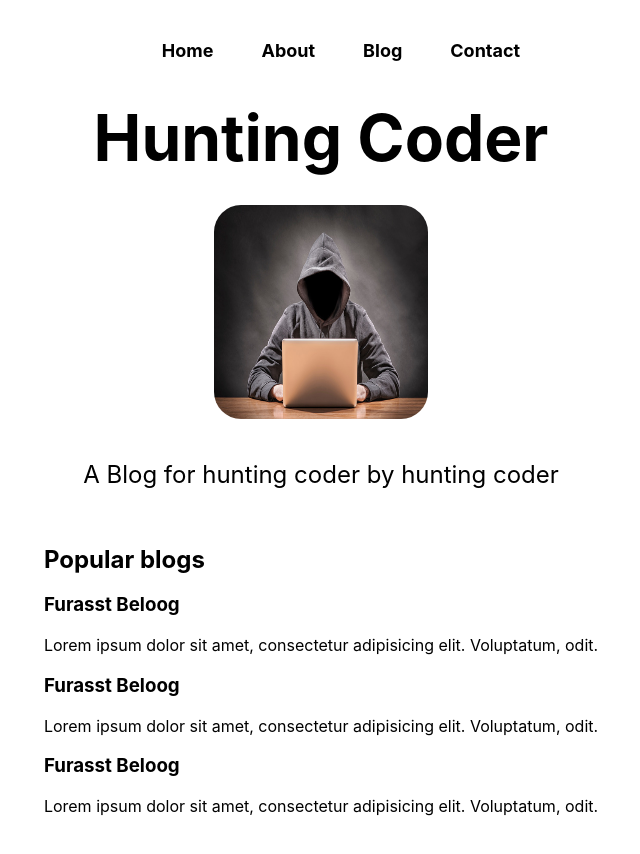
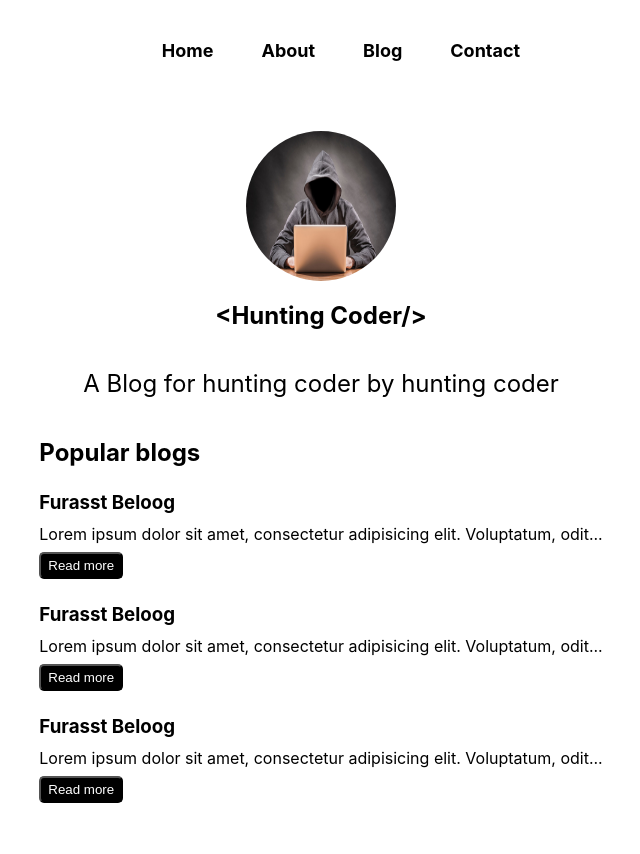
Before and after one commit to DeveshPurohit/Hunting-Coder, a Next.js app: page / in a window 1280 px wide. Shown: the top 854 px of the page, without its empty margins (319-959 px from the left). Built offline with nearby package versions, Linux system fonts and the light colour scheme.

Commit message:
styling fixes

```diff
--- a/pages/blog.js
+++ b/pages/blog.js
@@ -18,6 +18,7 @@ function Blog(props) {
           return <div key={blogitem.slug} className={styles.blogitem}>
                   <Link href={`/blogpost/${blogitem.slug}`}><a><h3>{blogitem.title}</h3></a></Link>
                   <p className={styles.blogitemp}>{blogitem.metadesc.substr(0,150)}....</p>
+                  <Link href={`/blogpost/${blogitem.slug}`}><button className={styles.btn}>Read more</button></Link>
                  </div>
           })}
         </div>
--- a/pages/index.js
+++ b/pages/index.js
@@ -1,15 +1,10 @@
 //Added to GitHub
-import Head from 'next/head'
-import styles from '../styles/Home.module.css'
+import Head from "next/head";
+import styles from "../styles/Home.module.css";
 
 export default function Home() {
   return (
     <div className={styles.container}>
-      <style jsx>
-        {`
-
-        `}
-      </style>
       <Head>
         <title>Hunting Inside Devesh </title>
         <meta name="description" content="Generated by create next app" />
@@ -17,35 +12,47 @@ export default function Home() {
       </Head>
 
       <main className={styles.main}>
-        <h1 className={styles.title}>
-          Hunting Coder
-        </h1>
 
-        <img className={styles.myImg} src="/homeimaeg.jpeg" height={220} width={220} alt="Hunting Coder"/>
+        <img
+          className={styles.myImg}
+          src="/homeimaeg.jpeg"
+          alt="Hunting Coder"
+        />
+
+        <h2>&lt;Hunting Coder/&gt;</h2>
 
         <p className={styles.description}>
-        A Blog for hunting coder by hunting coder
+          A Blog for hunting coder by hunting coder
         </p>
 
         <div className="blogs">
           <h2>Popular blogs</h2>
           <div className="blogitem">
-            <h3>Furasst Beloog</h3>
-            <p>Lorem ipsum dolor sit amet, consectetur adipisicing elit. Voluptatum, odit.</p>
+            <h3 className={styles.h3}>Furasst Beloog</h3>
+            <p className={styles.para}>
+              Lorem ipsum dolor sit amet, consectetur adipisicing elit.
+              Voluptatum, odit...
+            </p>
+            <button className={styles.btn}>Read more</button>
           </div>
           <div className="blogitem">
-            <h3>Furasst Beloog</h3>
-            <p>Lorem ipsum dolor sit amet, consectetur adipisicing elit. Voluptatum, odit.</p>
+            <h3 className={styles.h3}>Furasst Beloog</h3>
+            <p className={styles.para}>
+              Lorem ipsum dolor sit amet, consectetur adipisicing elit.
+              Voluptatum, odit...
+            </p>
+            <button className={styles.btn}>Read more</button>
           </div>
           <div className="blogitem">
-            <h3>Furasst Beloog</h3>
-            <p>Lorem ipsum dolor sit amet, consectetur adipisicing elit. Voluptatum, odit.</p>
+            <h3 className={styles.h3}>Furasst Beloog</h3>
+            <p className={styles.para}>
+              Lorem ipsum dolor sit amet, consectetur adipisicing elit.
+              Voluptatum, odit...
+            </p>
+            <button className={styles.btn}>Read more</button>
           </div>
         </div>
-
       </main>
-
-
     </div>
-  )
+  );
 }
--- a/styles/Home.module.css
+++ b/styles/Home.module.css
@@ -41,7 +41,7 @@
 .title {
   margin: 0;
   line-height: 1.15;
-  font-size: 4rem;
+  font-size: 3.5rem;
   margin-bottom: 24px;
 }
 
@@ -51,7 +51,7 @@
 }
 
 .description {
-  margin: 2rem 0;
+  margin: 1rem 0;
   line-height: 1.5;
   font-size: 1.5rem;
 }
@@ -115,20 +115,37 @@
   }
 }
 
-.mainnav ul{
+.mainnav ul {
   display: flex;
   justify-content: center;
 }
 
-.mainnav ul li{
+.mainnav ul li {
   margin: 24px;
   list-style: none;
   font-weight: bold;
   font-size: large;
 }
 
-.myImg{
-  border-radius: 30px;
-  margin: 3px;
-  padding: 3px;
+.myImg {
+  border-radius: 110px;
+  height: 150px;
+  width: 150px;
+  margin-top: 30px;
 }
+
+.btn {
+  color: white;
+  background: black;
+  border-radius: 5px;
+  padding: 4px 7px;
+  cursor: pointer;
+}
+
+.para{
+  margin: 8px 0px;
+}
+.h3{
+  margin-top: 24px;
+  margin-bottom: 10px;
+}
--- a/styles/blog.module.css
+++ b/styles/blog.module.css
@@ -10,3 +10,11 @@
 .blogitemp{
   max-width: 45vw;
 }
+
+.btn {
+  color: white;
+  background: black;
+  border-radius: 5px;
+  padding: 4px 7px;
+  cursor: pointer;
+}
--- a/styles/contact.module.css
+++ b/styles/contact.module.css
@@ -5,8 +5,31 @@
 
 .mb3{
     margin-bottom: 22px;
+    display: flex;
+    flex-direction: column;
 }
 
 .formlabel{
-    margin-right: 20px;
+    padding: 7px 0px;
 }
+
+.input{
+    border: 1.5px solid black;
+    padding: 3px;
+    border-radius: 4px;
+    font-size: 18px;
+}
+
+.formtext{
+    color:gray;
+    padding: 5px 4px;
+    font-size: 12px;
+}
+
+.btn {
+    color: white;
+    background: black;
+    border-radius: 5px;
+    padding: 4px 7px;
+    cursor: pointer;
+  }
```
Also changed, not shown: pages/about.js (+9 -9 lines), pages/contact.js (+6 -6 lines).
